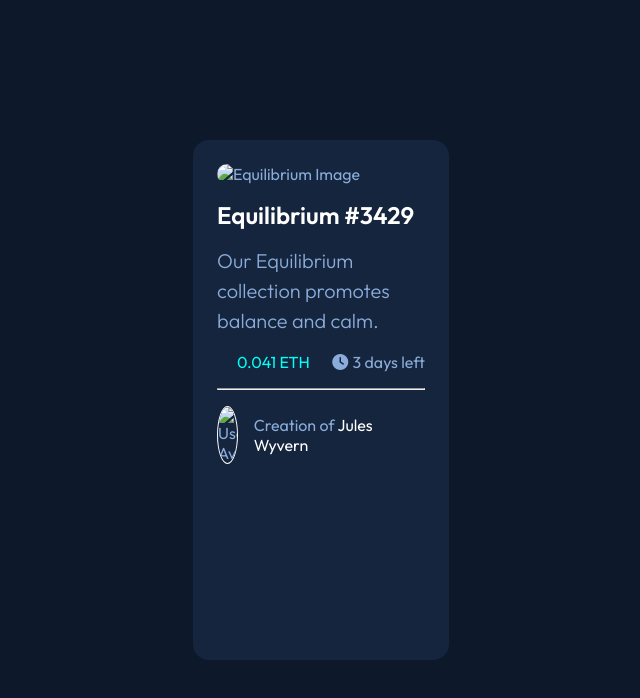
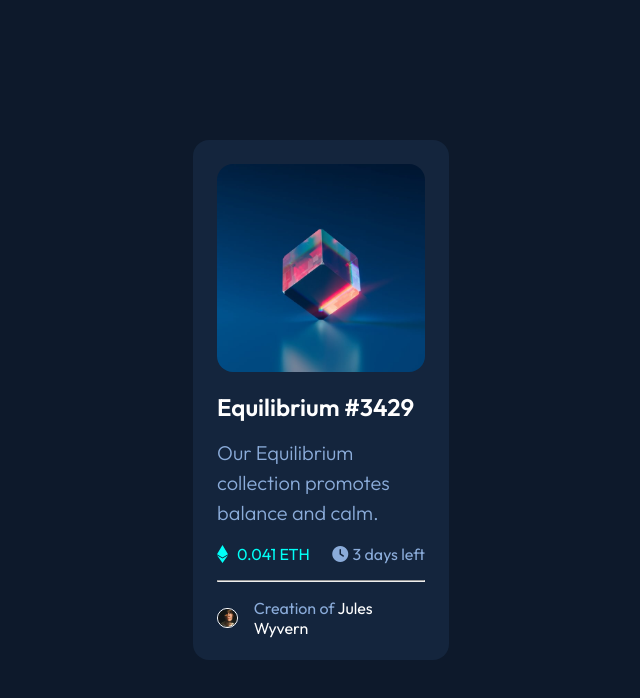
Before and after one commit to Rahul-Chauhan420/nft-preview-card-project, a plain HTML site: page index.html in a window 1280 px wide. Shown: the whole page, without its empty margins (319-959 px from the left). Drawn offline with Linux system fonts and the light colour scheme; the site is published under a folder, as on GitHub Pages, so addresses that start at the root find nothing.

Commit message:
images fixed

```diff
--- a/index.html
+++ b/index.html
@@ -15,20 +15,20 @@
 <body>
     <div class="container">
         <div class="image-container">
-            <img src="/images/image-equilibrium.jpg" alt="Equilibrium Image" id="hero-image">
+            <img src="./images/image-equilibrium.jpg" alt="Equilibrium Image" id="hero-image">
         <div class="overlay">
-            <img src="/images/icon-view.svg" alt="View Icon">
+            <img src="./images/icon-view.svg" alt="View Icon">
     </div>
     </div>
         <h1>Equilibrium #3429</h1>
         <p class="descrption">Our Equilibrium collection promotes balance and calm.</p>
         <div class="currency-container">
-            <p class="currency"> <img src="/images/icon-ethereum.svg" alt=""> 0.041 ETH</p>
+            <p class="currency"> <img src="./images/icon-ethereum.svg" alt=""> 0.041 ETH</p>
             <p class="time"><i class="fa-solid fa-clock"></i>3 days left</p>
         </div>
         <hr>
         <div class="user-info">
-            <img id="user-avatar" src="/images/image-avatar.png" alt="User Avatar">
+            <img id="user-avatar" src="./images/image-avatar.png" alt="User Avatar">
             <p>Creation of <span class="username">Jules Wyvern</span></p>
         </div>
     </div>
```
